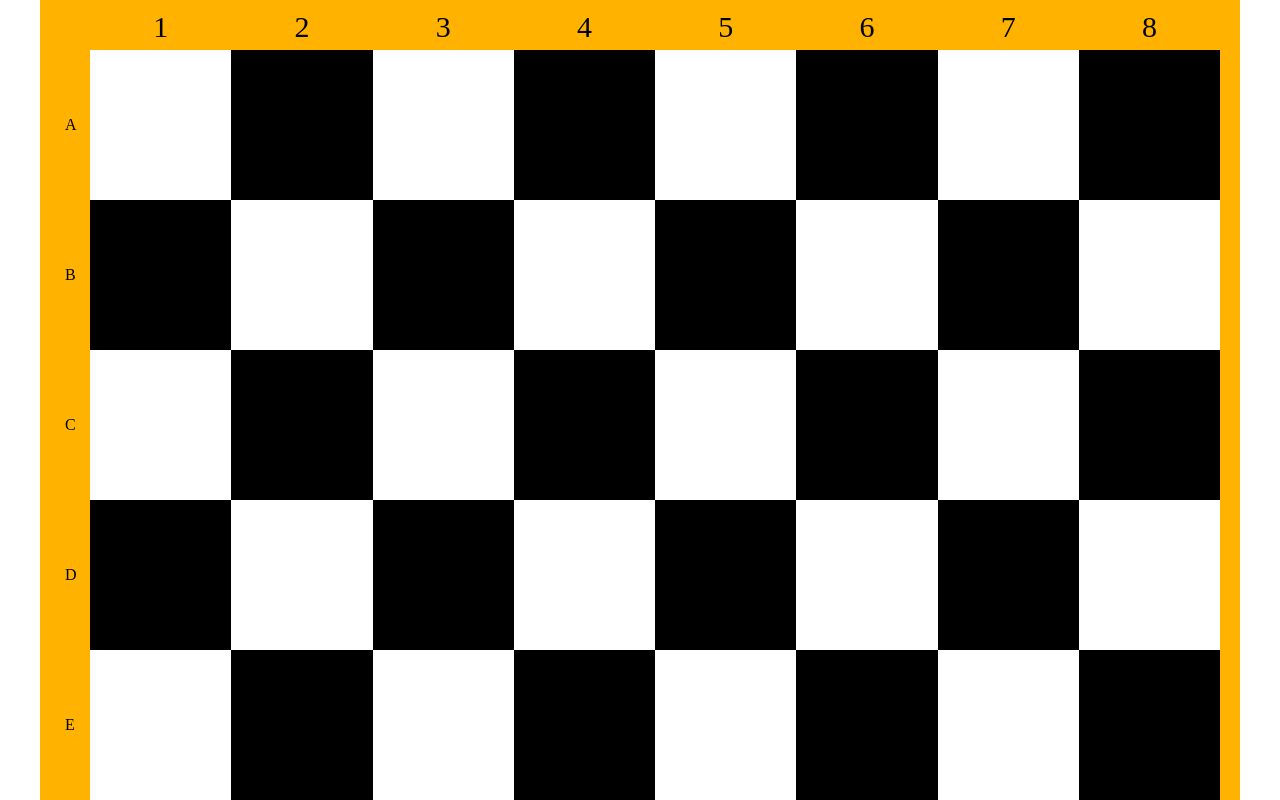
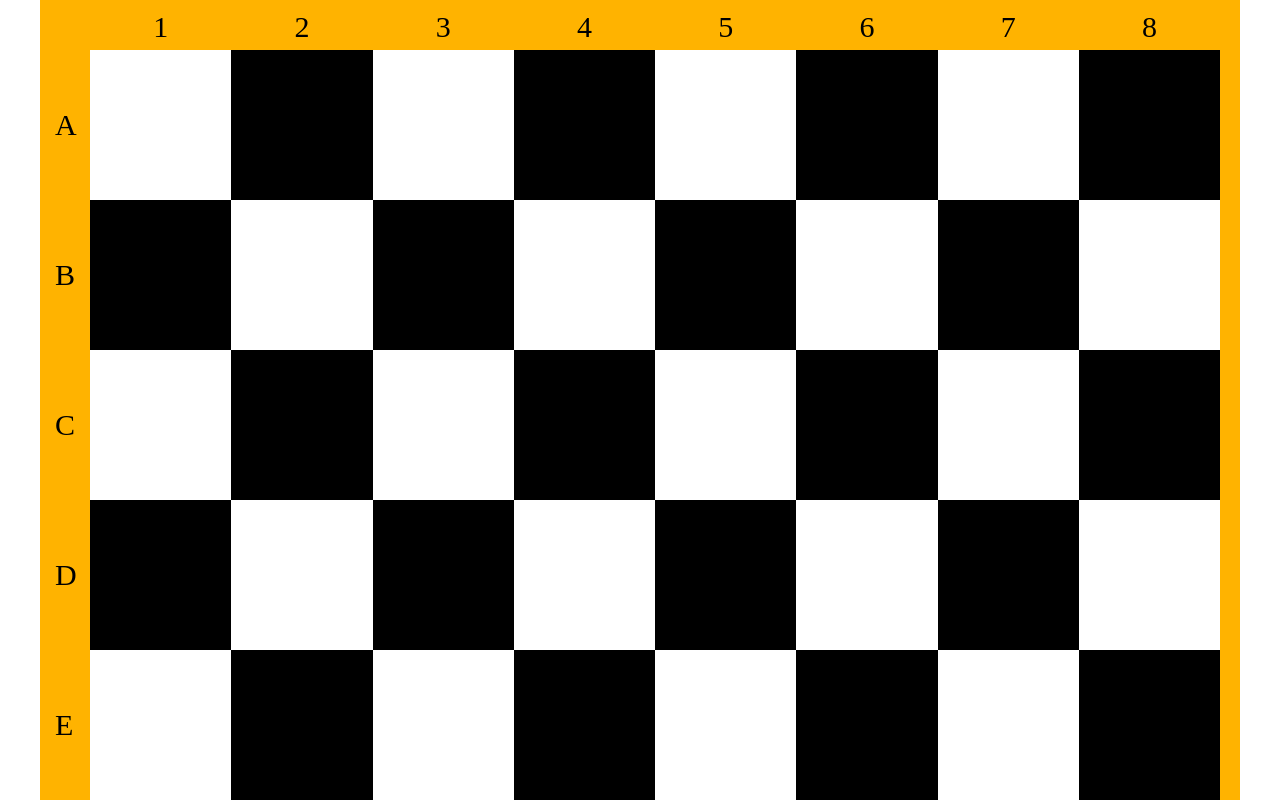
Before and after one commit to Manhcodee/M1-B5-Create-form-advand, a plain HTML site: page index.html in a window 1280 px wide. Shown: the top 800 px of the page. Drawn offline with Linux system fonts and the light colour scheme.

Commit message:
update chess

```diff
--- a/style.css
+++ b/style.css
@@ -45,11 +45,12 @@ main {
     flex-direction: column;
     position: absolute;
     top: 0;
-    left: -25px;
+    left: -35px;
     justify-content: center;
 }
 
 .text > span {
-    padding: 66px 0;
+    padding: 58px 0;
     text-transform: uppercase;
+    font-size: 30px;
 }
```
